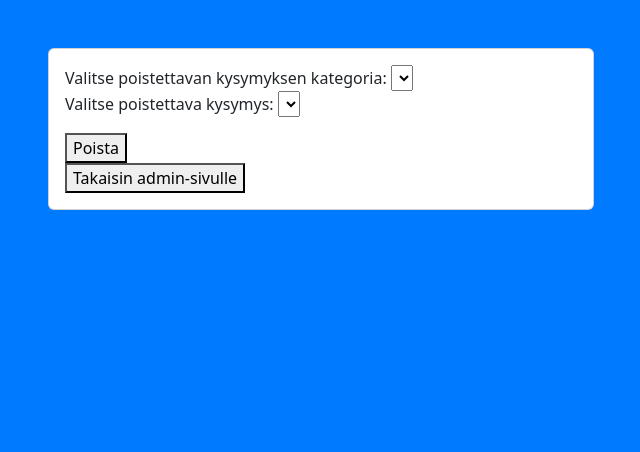
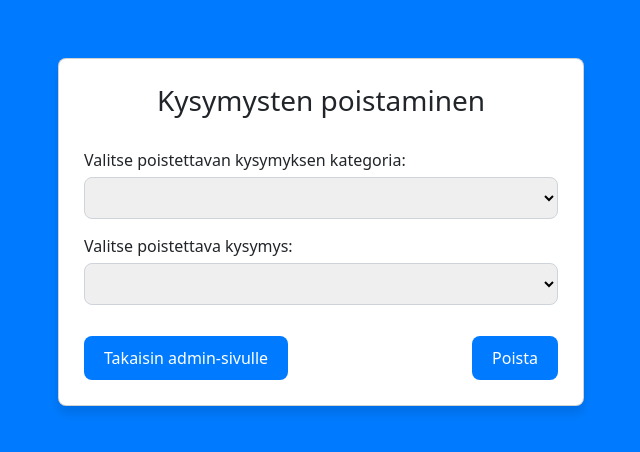
Before and after one commit to arttupii/OnlineVisailu, a website: page public/admin_removeQuestion.html in a window 1280 px wide. Shown: the whole page, without its empty margins (319-959 px from the left). Drawn offline with nearby package versions, Linux system fonts and the light colour scheme; no server answers.

Commit message:
StyleSheet for question removal page
Added css stylesheet

```diff
--- a/public/admin_removeQuestion.html
+++ b/public/admin_removeQuestion.html
@@ -6,12 +6,7 @@
     <meta name="viewport" content="width=device-width, initial-scale=1.0">
     <title>Admin - Poista kysymys</title>
     <link href="https://cdn.jsdelivr.net/npm/bootstrap@5.3.0/dist/css/bootstrap.min.css" rel="stylesheet">
-    <style>
-        body {
-            background-color: #007BFF;
-            /* Tämä on Bootstrapin pääsininen väri */
-        }
-    </style>
+    <link rel="stylesheet" href="removequest_StyleSheet.css">
 </head>
 
 <body>
@@ -20,6 +15,7 @@
             <div class="col-lg-6">
                 <div class="card">
                     <div class="card-body">
+                        <h3 id="title" class="card-title text-center">Kysymysten poistaminen</h3>
                         <div class="mb3">
                             <label for="questionCategory">Valitse poistettavan kysymyksen kategoria: </label>
                             <select name="questionCategory" id="questionCategory" onchange="loadQuestionsByCategory()">
@@ -33,14 +29,10 @@
                             </select>
                         </div>
 
-                        <!-- Poista -painike -->
-                        <div>
+                        <!-- Poista -painike ja Paluu Admin-sivulle painike -->
+                        <div class="d-flex justify-content-between">
+                            <button onclick="goBackToAdminPage()">Takaisin admin-sivulle</button>
                             <button onclick="removeQuestion()">Poista</button>
-                        </div>
-
-                        <!-- Paluu Admin-sivulle painike -->
-                        <div>
-                            <button onclick="goBackToAdminPage()">Takaisin admin-sivulle</button>
                         </div>
 
                     </div>
--- /dev/null
+++ b/public/removequest_StyleSheet.css
@@ -0,0 +1,55 @@
+/* removequest_StyleSheet.css */
+
+body {
+    background-color: #007BFF;
+}
+
+.container {
+    margin-top: 50px;
+}
+
+.card {
+    box-shadow: 0 8px 10px rgba(0, 0, 0, 0.1);
+    margin: 10px;
+    border-radius: 8px;
+}
+
+.card-body {
+    padding: 25px;
+}
+
+label {
+    display: block;
+    margin-bottom: 5px;
+}
+
+#title {
+    margin-bottom: 30px;
+}
+
+select {
+    width: 100%;
+    padding: 8px;
+    margin-bottom: 15px;
+    border: 1px solid #ced4da;
+    border-radius: 8px;
+    box-sizing: border-box;
+}
+
+.d-flex {
+    display: flex;
+    justify-content: space-between;
+}
+
+button {
+    background-color: #007bff;
+    color: #fff;
+    padding: 10px 20px;
+    border: none;
+    border-radius: 8px;
+    cursor: pointer;
+}
+
+button:hover {
+    background-color: #0056b3;
+}
```
Also changed, not shown: questions.json (+12 -12 lines).
